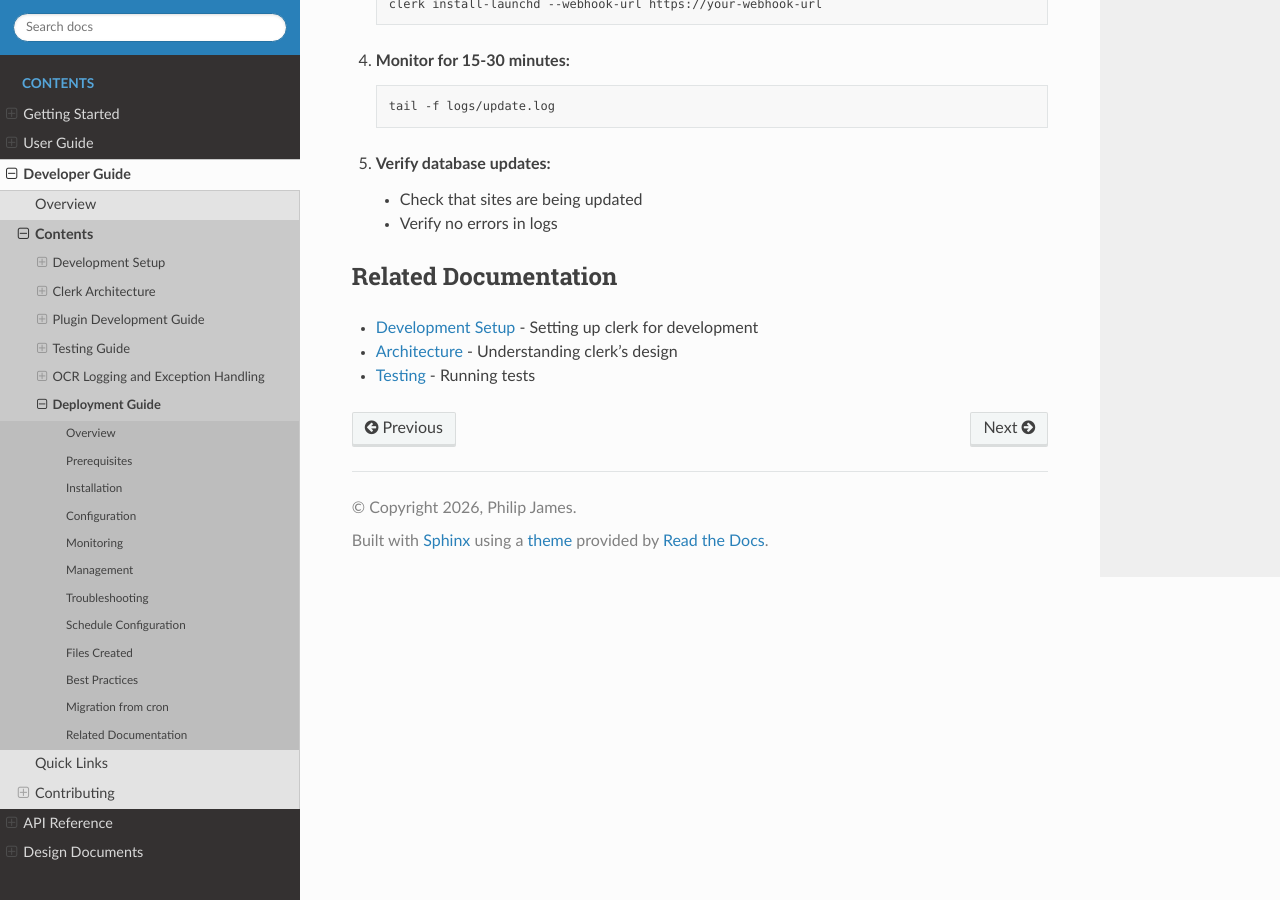
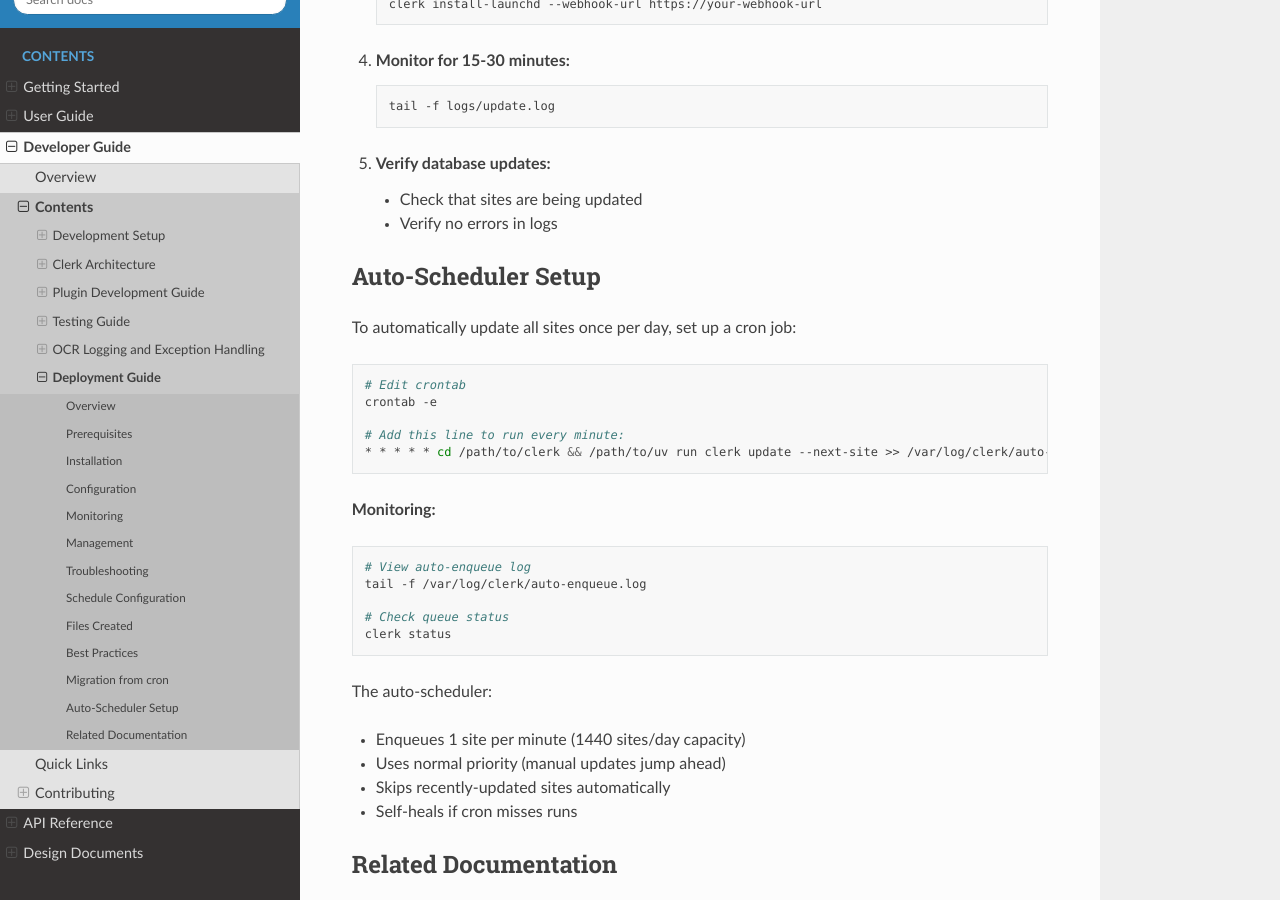
Before and after one commit to civicband/clerk, a Sphinx documentation site: the page built from docs/deployment.md, in a window 1280 px wide and 900 px high, scrolled down 6573 px. Built offline with Sphinx 7.4.7 and the Read the Docs theme 3.1.0, drawn with Linux system fonts in a browser that asks for light colours.

Commit message:
docs: add auto-scheduler setup and usage instructions
Document clerk update --next-site usage, cron setup, and priority model
for manual vs automatic operations.

````diff
--- a/docs/deployment.md
+++ b/docs/deployment.md
@@ -294,6 +294,34 @@ If you're migrating from cron:
    - Check that sites are being updated
    - Verify no errors in logs
 
+## Auto-Scheduler Setup
+
+To automatically update all sites once per day, set up a cron job:
+
+```bash
+# Edit crontab
+crontab -e
+
+# Add this line to run every minute:
+* * * * * cd /path/to/clerk && /path/to/uv run clerk update --next-site >> /var/log/clerk/auto-enqueue.log 2>&1
+```
+
+**Monitoring:**
+
+```bash
+# View auto-enqueue log
+tail -f /var/log/clerk/auto-enqueue.log
+
+# Check queue status
+clerk status
+```
+
+The auto-scheduler:
+- Enqueues 1 site per minute (1440 sites/day capacity)
+- Uses normal priority (manual updates jump ahead)
+- Skips recently-updated sites automatically
+- Self-heals if cron misses runs
+
 ## Related Documentation
 
 - [Development Setup](DEVELOPMENT.md) - Setting up clerk for development
````
Also changed, not shown: README.md (+22 -0 lines), docs/getting-started/basic-usage.md (+25 -0 lines).
